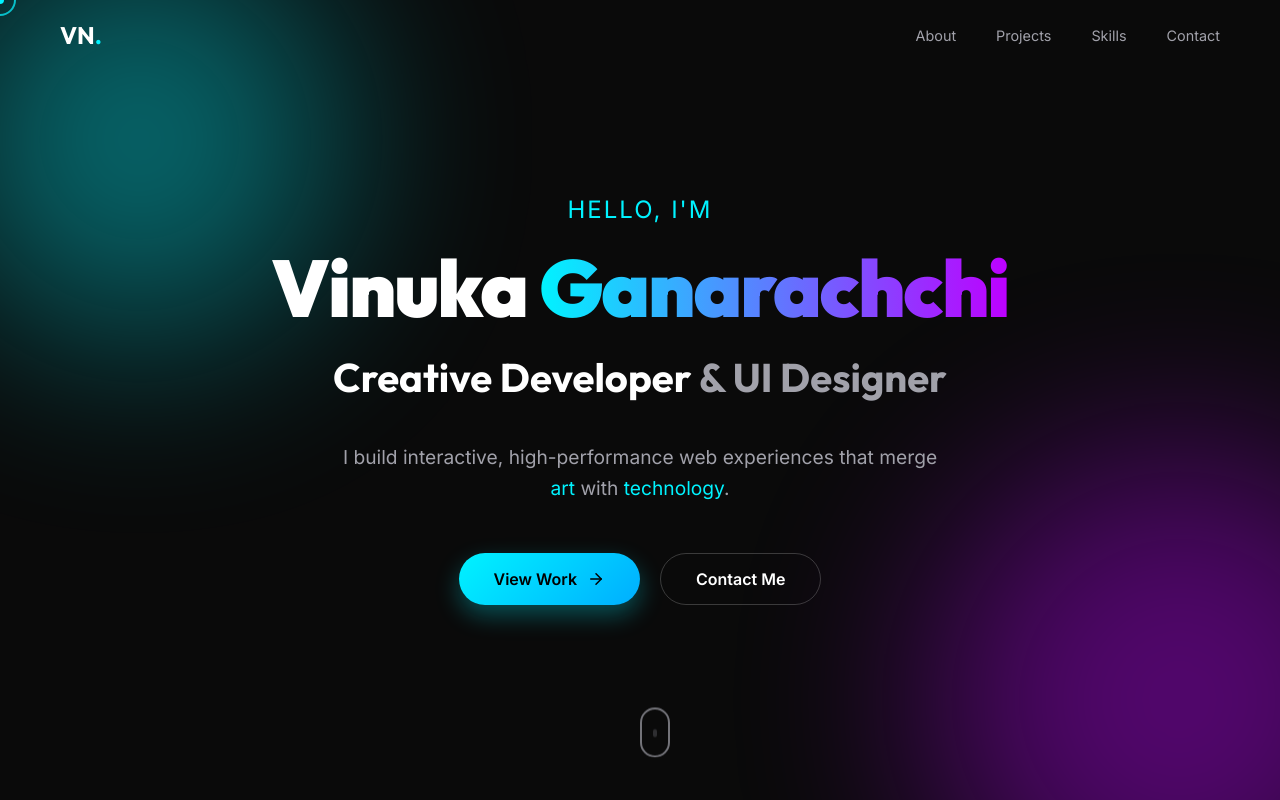
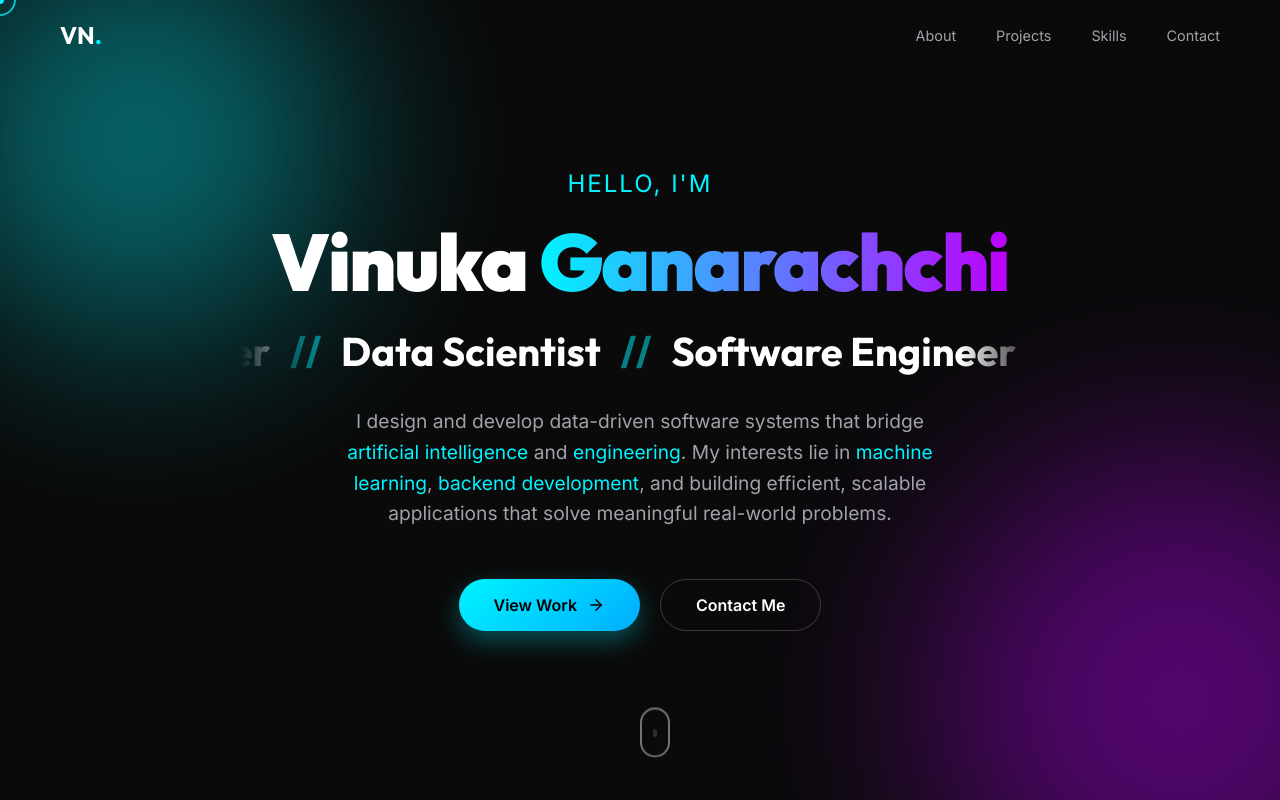
Before and after one commit to vinuka03/portfolio-, a React (Vite) app: page / in a window 1280 px wide. Shown: the top 800 px of the page. Built offline with nearby package versions, Linux system fonts and the light colour scheme.

Commit message:
hero section edited .Description was changed.

```diff
--- a/src/components/Hero.jsx
+++ b/src/components/Hero.jsx
@@ -21,12 +21,39 @@ const Hero = () => {
                     <h1 className="name">
                         Vinuka <span className="gradient-text">Ganarachchi</span>
                     </h1>
-                    <h2 className="title">
-                        <span className="highlight">Creative Developer</span> & UI Designer
-                    </h2>
+
+                    <div className="roles-container">
+                        <motion.div
+                            className="roles-scroll"
+                            animate={{ x: [0, -1000] }}
+                            transition={{
+                                x: {
+                                    repeat: Infinity,
+                                    repeatType: "loop",
+                                    duration: 20,
+                                    ease: "linear",
+                                }
+                            }}
+                        >
+                            <h2 className="title">
+                                <span className="highlight">Creative Developer</span>
+                                <span className="separator"> // </span>
+                                <span className="highlight">Data Scientist</span>
+                                <span className="separator"> // </span>
+                                <span className="highlight">Software Engineer</span>
+                                <span className="separator"> // </span>
+                                <span className="highlight">Creative Developer</span>
+                                <span className="separator"> // </span>
+                                <span className="highlight">Data Scientist</span>
+                                <span className="separator"> // </span>
+                                <span className="highlight">Software Engineer</span>
+                                <span className="separator"> // </span>
+                            </h2>
+                        </motion.div>
+                    </div>
                     <p className="description">
-                        I build interactive, high-performance web experiences that merge
-                        <span className="accent"> art</span> with <span className="accent">technology</span>.
+                        I design and develop data-driven software systems that bridge <span className="accent">artificial intelligence</span> and <span className="accent">engineering</span>.
+                        My interests lie in <span className="accent">machine learning</span>, <span className="accent">backend development</span>, and building efficient, scalable applications that solve meaningful real-world problems.
                     </p>
 
                     <div className="cta-group">
--- a/src/components/Hero.scss
+++ b/src/components/Hero.scss
@@ -69,11 +69,35 @@
             }
         }
 
+        .roles-container {
+            width: 100%;
+            max-width: 800px;
+            margin: 0 auto 30px;
+            overflow: hidden;
+            white-space: nowrap;
+            position: relative;
+            mask-image: linear-gradient(to right, transparent, black 10%, black 90%, transparent);
+            -webkit-mask-image: linear-gradient(to right, transparent, black 10%, black 90%, transparent);
+
+            /* Fade masks - removed manual divs in favor of mask-image */
+            &::before,
+            &::after {
+                display: none;
+            }
+
+            .roles-scroll {
+                display: inline-block;
+                white-space: nowrap;
+            }
+
             .title {
                 font-size: 2.5rem;
                 color: var(--text-secondary);
                 font-weight: 600;
-            margin-bottom: 40px;
+                margin: 0;
+                display: inline-flex;
+                gap: 20px;
+                padding-right: 20px;
 
                 @media (max-width: 768px) {
                     font-size: 1.8rem;
@@ -81,6 +105,13 @@
 
                 .highlight {
                     color: var(--text-primary);
+                    white-space: nowrap;
+                }
+
+                .separator {
+                    color: var(--accent-cyan);
+                    opacity: 0.5;
+                }
             }
         }
 
```
Lines whose indentation alone changed are shown as unchanged.
